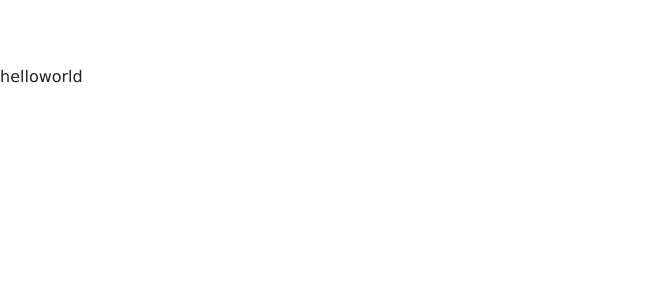
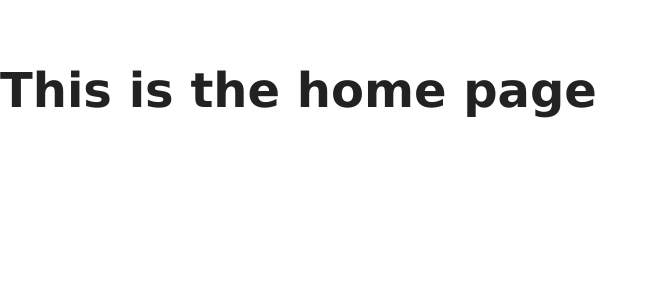
Before and after one commit to inbaeyoonkr/resortApp, a React (Create React App) app: page / in a window 1280 px wide. Shown: the top 300 px of the page, without its empty margins (0-658 px from the left). Built offline with nearby package versions, Linux system fonts and the light colour scheme.

Commit message:
add routes

```diff
--- a/src/App.css
+++ b/src/App.css
@@ -159,13 +159,13 @@
 .defaultHero,
 .roomsHero {
   min-height: calc(100vh - 66px);
-  background: url("./images/defaultBcg.jpeg") center/cover no-repeat;
+  background: url('./images/defaultBcg.jpeg') center/cover no-repeat;
   display: flex;
   align-items: center;
   justify-content: center;
 }
 .roomsHero {
-  background-image: url("./images/room-2.jpeg");
+  background-image: url('./images/room-2.jpeg');
   min-height: 60vh;
 }
 /* End of Hero */
--- a/src/App.js
+++ b/src/App.js
@@ -1,8 +1,22 @@
 import React from 'react';
+import { Route, Switch } from 'react-router-dom';
 import './App.css';
+import Home from './pages/Home';
+import Error from './pages/Error';
+import Rooms from './pages/Rooms';
+import SingleRoom from './pages/SingleRoom';
 
 function App() {
-  return <>helloworld</>;
+  return (
+    <div>
+      <Switch>
+        <Route exact path='/' component={Home} />
+        <Route exact path='/rooms/' component={Rooms} />
+        <Route exact path='/rooms/:slug' component={SingleRoom} />
+        <Route component={Error} />
+      </Switch>
+    </div>
+  );
 }
 
 export default App;
--- a/src/index.js
+++ b/src/index.js
@@ -1,8 +1,14 @@
 import React from 'react';
 import ReactDOM from 'react-dom';
+import { BrowserRouter as Router } from 'react-router-dom';
 import App from './App';
 import * as serviceWorker from './serviceWorker';
 
-ReactDOM.render(<App />, document.getElementById('root'));
+ReactDOM.render(
+  <Router>
+    <App />
+  </Router>,
+  document.getElementById('root')
+);
 
 serviceWorker.unregister();
--- /dev/null
+++ b/src/pages/Error.js
@@ -0,0 +1,5 @@
+import React from 'react';
+
+export default function Error() {
+  return <div>Hello this is the Error page</div>;
+}
--- /dev/null
+++ b/src/pages/Home.js
@@ -0,0 +1,9 @@
+import React from 'react';
+
+function Home() {
+  {
+    return <h1>This is the home page</h1>;
+  }
+}
+
+export default Home;
--- /dev/null
+++ b/src/pages/Rooms.js
@@ -0,0 +1,7 @@
+import React from 'react';
+
+const Rooms = () => {
+  return <div>Hello This is the rooms page</div>;
+};
+
+export default Rooms;
--- /dev/null
+++ b/src/pages/SingleRoom.js
@@ -0,0 +1,8 @@
+import React, { Component } from 'react';
+
+export default class SingleRoom extends Component {
+  render() {
+    const slug = this.props.match.params.slug;
+    return <>{slug}</>;
+  }
+}
```
